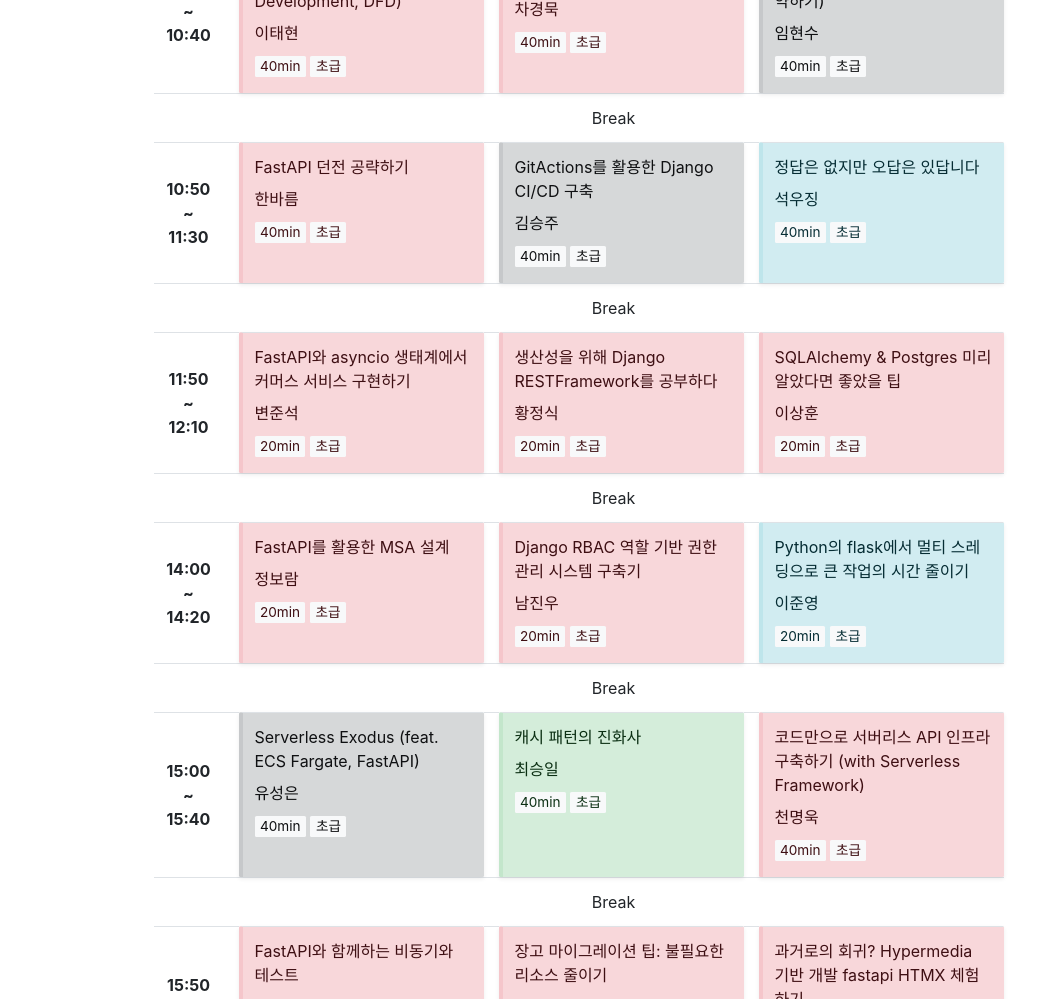
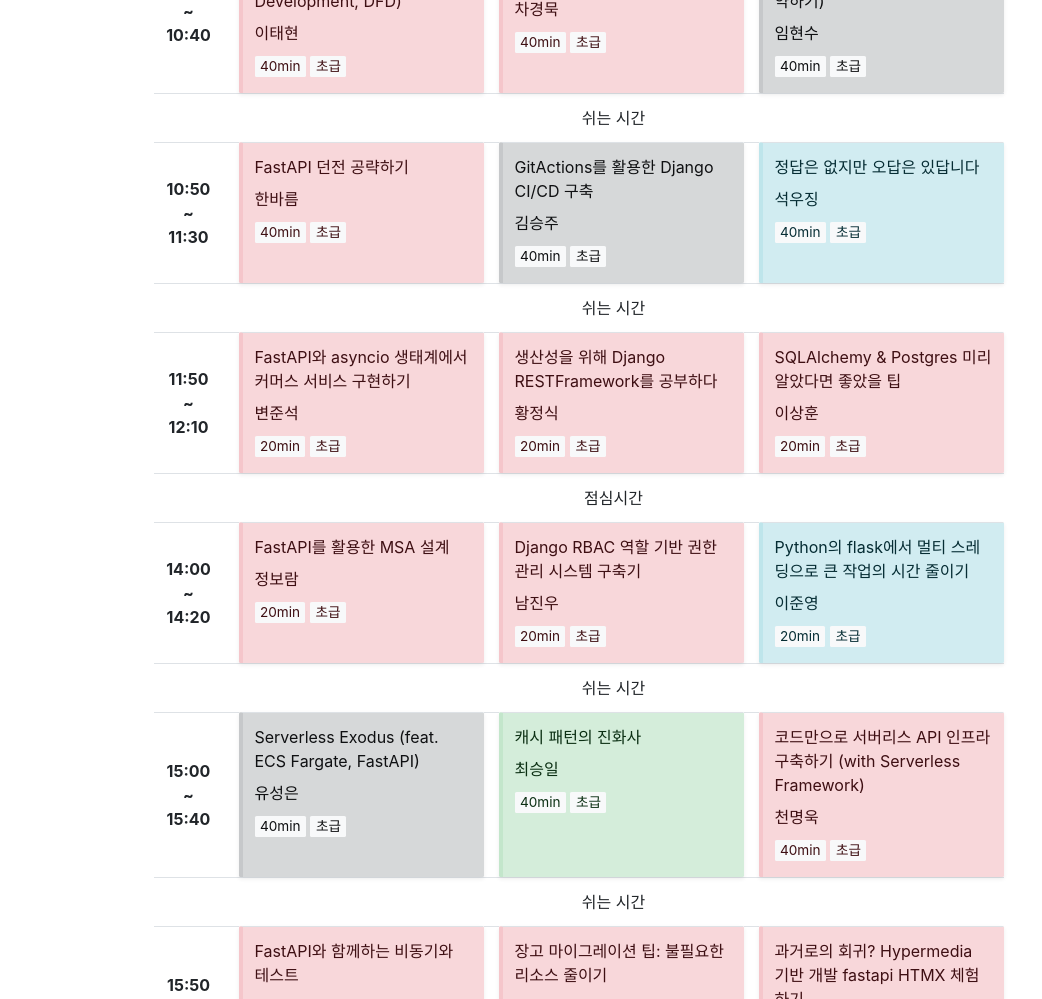
Before and after one commit to pythonkr/pyweb-symposium.github.io, a Jekyll site: the page built from program/index.md, in a window 1280 px wide and 1400 px high. Shown: the part 316-1315 px from the top of the window, without its empty margins (54-1096 px from the left). Built offline with Jekyll 4.4.1, drawn with Linux system fonts in a browser that asks for light colours.

Commit message:
Modify break time expression

```diff
--- a/_layouts/program.html
+++ b/_layouts/program.html
@@ -95,7 +95,7 @@
           </tr>
           <tr>
             <th scope="row" class="col-title text-center"></th>
-            <td colspan="6" class="text-center">Break</td>
+            <td colspan="6" class="text-center">쉬는 시간</td>
           </tr>
           <tr>
             <th scope="row" class="col-title text-center vertical-middle">
@@ -133,7 +133,7 @@
           </tr>
           <tr>
             <th scope="row" class="col-title text-center"></th>
-            <td colspan="6" class="text-center">Break</td>
+            <td colspan="6" class="text-center">쉬는 시간</td>
           </tr>
           <tr>
             <th scope="row" class="col-title text-center vertical-middle">
@@ -171,7 +171,7 @@
           </tr>
           <tr>
             <th scope="row" class="col-title text-center"></th>
-            <td colspan="6" class="text-center">Break</td>
+            <td colspan="6" class="text-center">점심시간</td>
           </tr>
           <tr>
             <th scope="row" class="col-title text-center vertical-middle">
@@ -209,7 +209,7 @@
           </tr>
           <tr>
             <th scope="row" class="col-title text-center"></th>
-            <td colspan="6" class="text-center">Break</td>
+            <td colspan="6" class="text-center">쉬는 시간</td>
           </tr>
           <tr>
             <th scope="row" class="col-title text-center vertical-middle">
@@ -247,7 +247,7 @@
           </tr>
           <tr>
             <th scope="row" class="col-title text-center"></th>
-            <td colspan="6" class="text-center">Break</td>
+            <td colspan="6" class="text-center">쉬는 시간</td>
           </tr>
           <tr>
             <th scope="row" class="col-title text-center vertical-middle">
@@ -285,7 +285,7 @@
           </tr>
           <tr>
             <th scope="row" class="col-title text-center"></th>
-            <td colspan="6" class="text-center">Break</td>
+            <td colspan="6" class="text-center">쉬는 시간</td>
           </tr>
           <tr>
             <th scope="row" class="col-title text-center vertical-middle">
```
